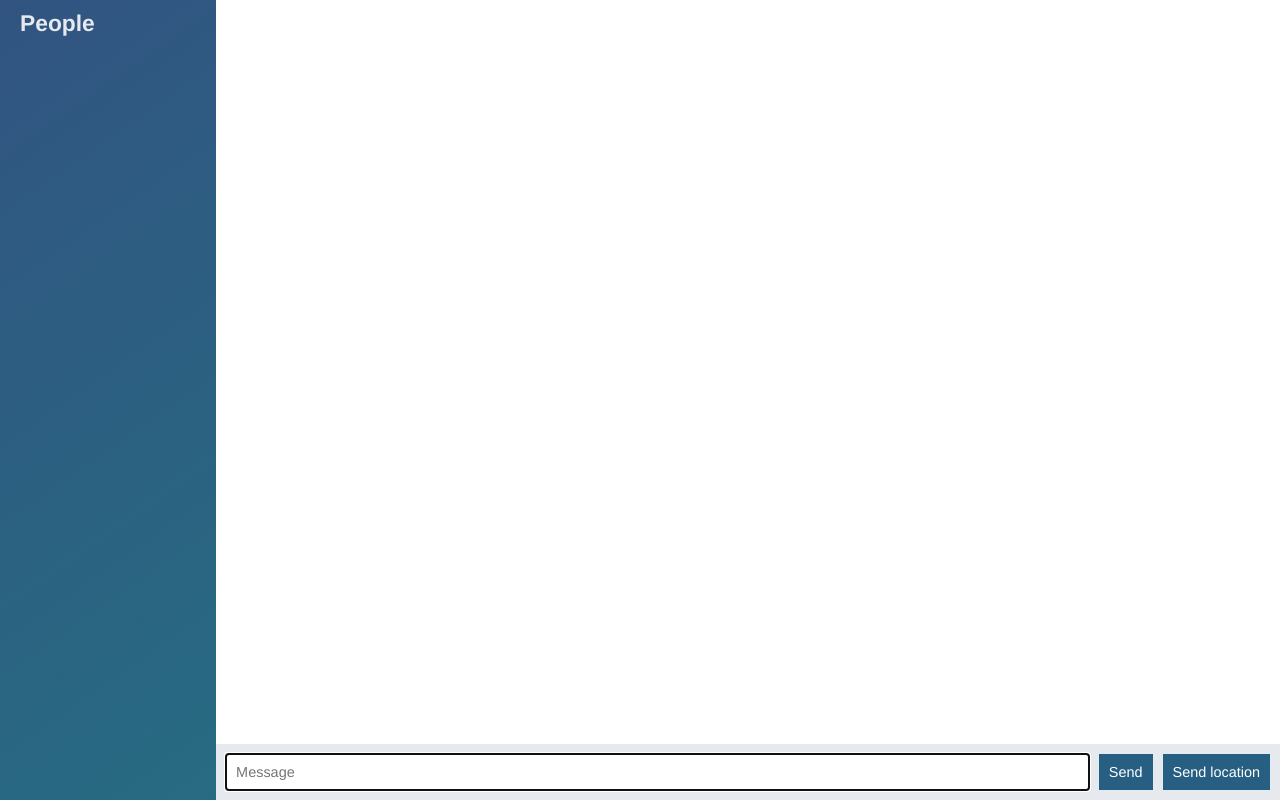
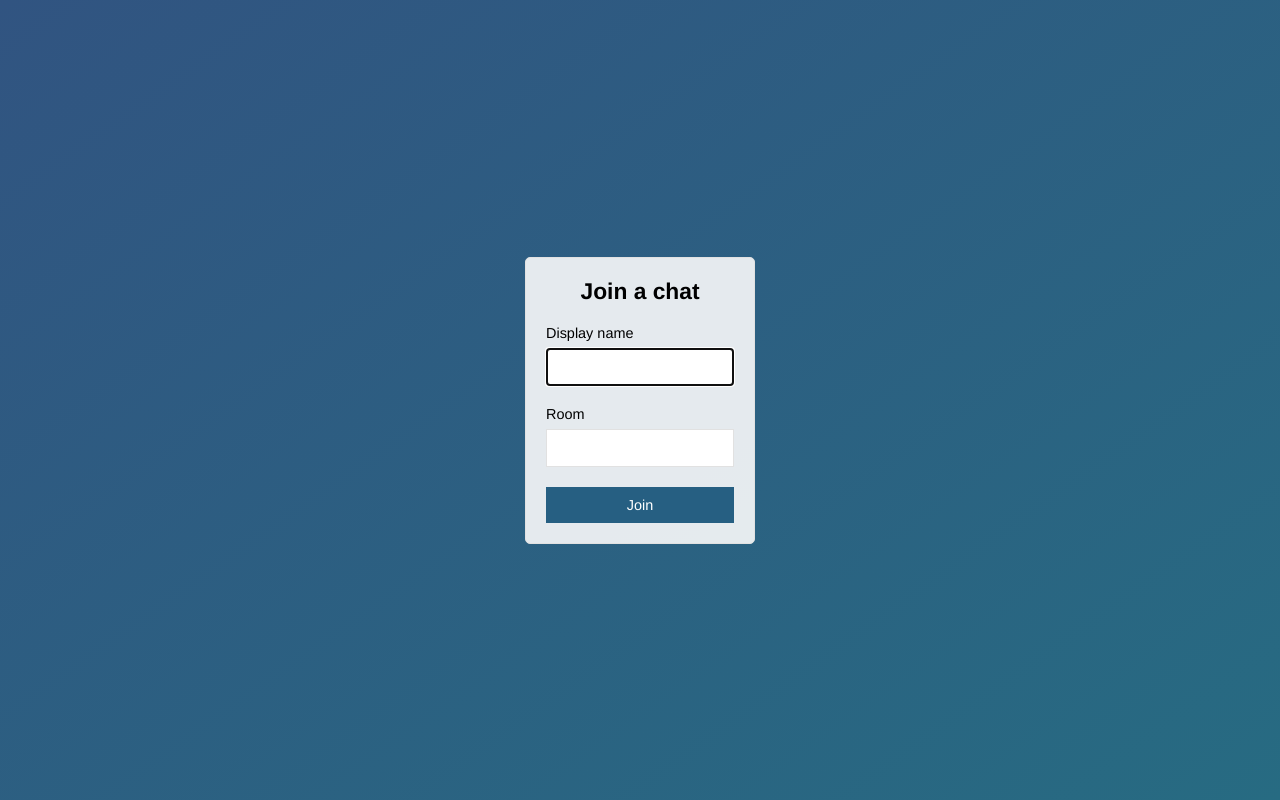
Before and after one commit to R-Layer/node-chat-app, a website: page public/index.html in a window 1280 px wide. Drawn offline with nearby package versions, Linux system fonts and the light colour scheme; no server answers.

Commit message:
Add join page that submits to chat.html

```diff
--- a/public/index.html
+++ b/public/index.html
@@ -1,58 +1,30 @@
 <!DOCTYPE html>
 <html>
 <head>
-  <meta charset="utf-8"></meta>
+  <meta charset="utf-8">
+  <title>Join | ChatApp</title>
+  <meta name="viewport" content="width=device-width, initial-scale=1, user-scalable=no" >
   <link rel="stylesheet" href="/css/styles.css">
 </head>
-<body class="chat">
-
-  <div class="chat__sidebar">
-    <h3>People</h3>
-    <div id="users"></div>
+<body class="centered-form">
+  <div class="centered-form__form">
+    <form action="/chat.html">
+      <div class="form-field">
+        <h3>Join a chat</h3>
+      </div>
+      <div class="form-field">
+        <label>Display name</label>
+        <input type="text" name="name" autofocus />
+      </div>
+      <div class="form-field">
+        <label>Room</label>
+        <input type="text" name="room" />
+      </div>
+      <div class="form-field">
+        <button>Join</button>
+      </div>
+    </form>
   </div>
 
-  <div class="chat__main">
-    <ol id="messages" class="chat__messages"></ol>
-
-    <div class="chat__footer">
-      <form id="message-form">
-        <input type="text" name="message" placeholder="Message" autofocus autocomplete="off"/>
-        <button>Send</button>
-      </form>
-      <button id="send-location">Send location</button>
-    </div>
-
-  </div>
-  <script id="message-template" type="text/template">
-    <li class="message">
-      <div class="message__title">
-        <h4>{{from}}</h4>
-        <span>{{createdAt}}</span>
-      </div>
-      <div class="message__body">
-        <p>{{text}}</p>
-      </div>
-    </li>
-  </script>
-
-  <script id="location-message-template" type="text/template">
-    <li class="message">
-      <div class="message__title">
-        <h4>{{from}}</h4>
-        <span>{{createdAt}}</span>
-      </div>
-      <div class="message__body">
-        <p>
-          <a href="{{url}}" target="_blank"> My current Location </a>
-        </p>
-      </div>
-    </li>
-  </script>
-
-  <script src="/socket.io/socket.io.js"></script>
-  <script src="/js/libs/jquery-3.3.1.min.js"></script>
-  <script src="/js/libs/moment.js"></script>
-  <script src="/js/libs/mustache.js"></script>
-  <script src= "/js/index.js"></script>
 </body>
 </html>
```
Also changed, not shown: public/chat.html (added, +60 -0 lines), public/js/chat.js (renamed from public/js/index.js).
